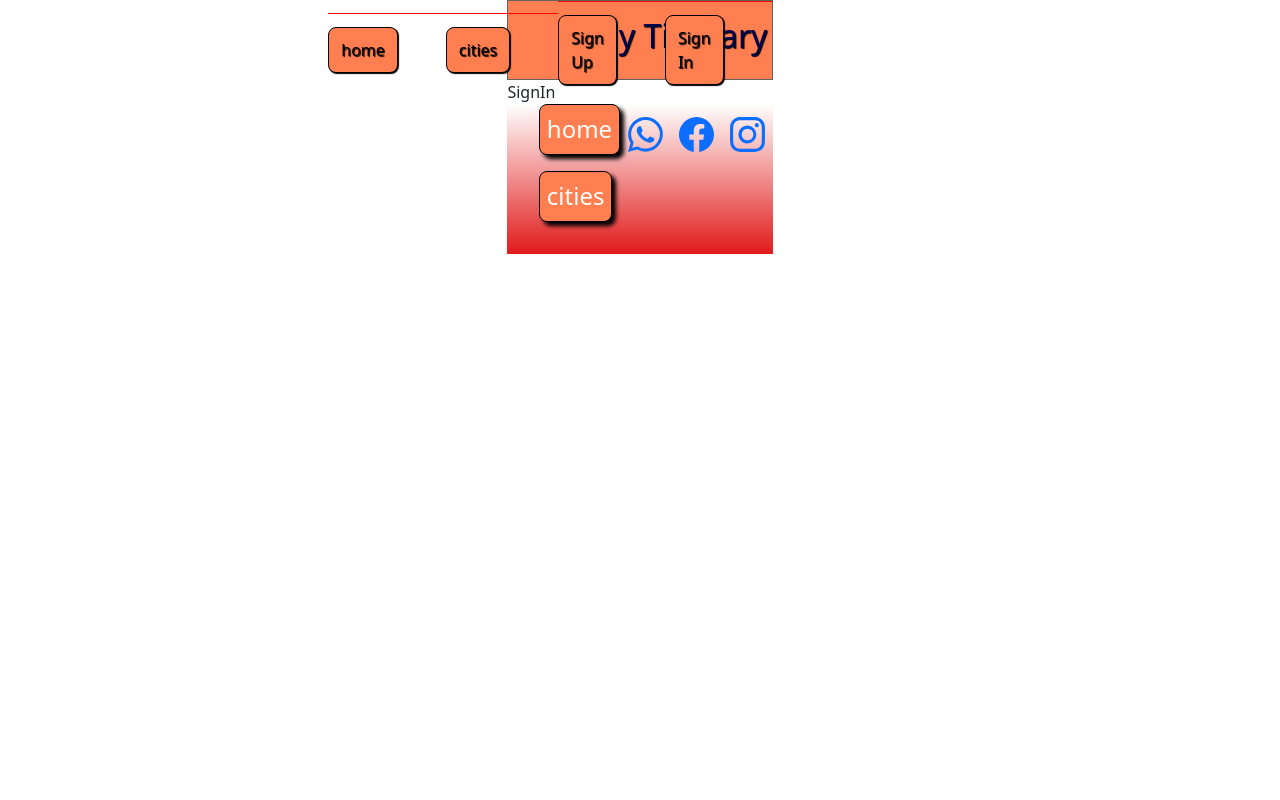
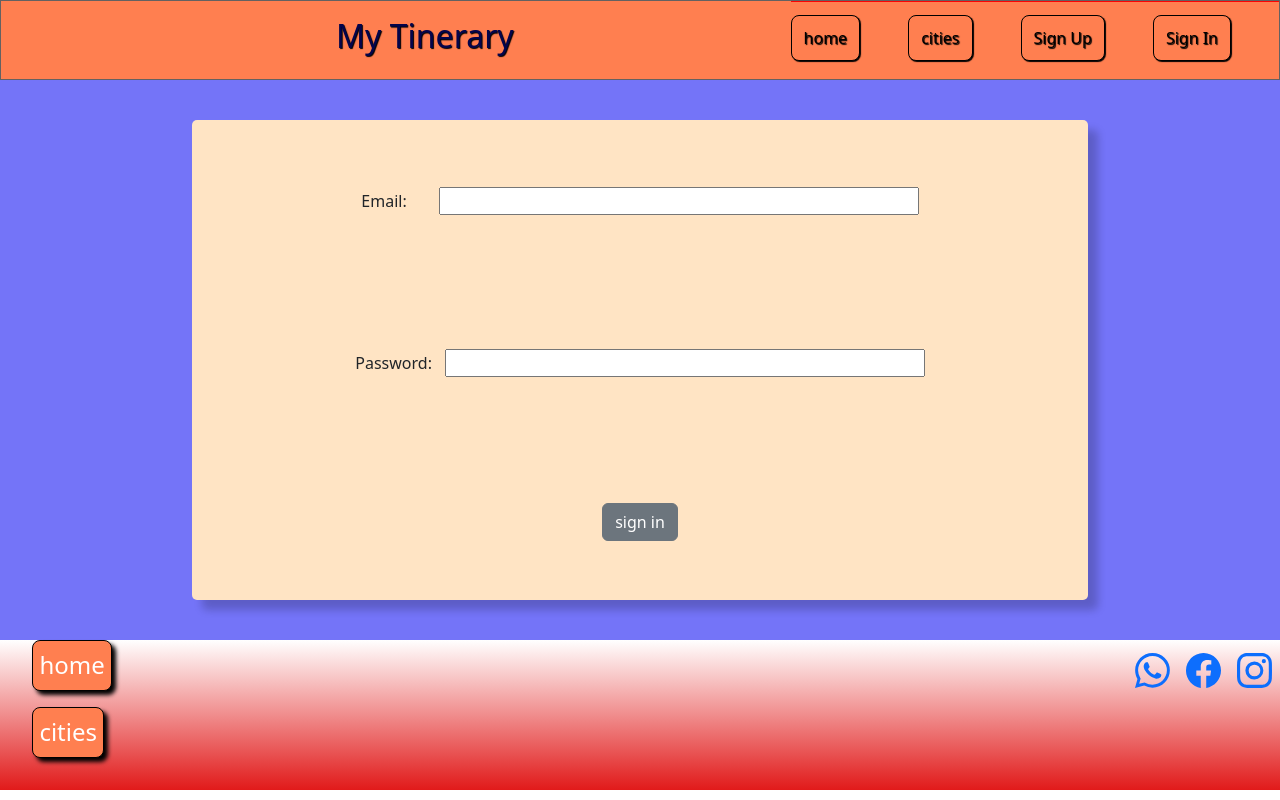
Before and after one commit to marguigle/mytinerary-front, a React (Vite) app: page /signin in a window 1280 px wide. Built offline with nearby package versions, Linux system fonts and the light colour scheme.

Commit message:
se ocultan los botones de loguear al hacer el signin

```diff
--- a/src/components/header/Header.jsx
+++ b/src/components/header/Header.jsx
@@ -1,7 +1,9 @@
+import { useSelector } from "react-redux";
 import "./header.css";
-import { Link as Anchor } from "react-router-dom";
+import { Link } from "react-router-dom";
 
 const Header = () => {
+  const user = useSelector((store) => store.user.user);
   const linkMenu = [
     {
       name: "home",
@@ -34,17 +36,24 @@ const Header = () => {
 
         <ul className="menu">
           <li>
-            <Anchor to={linkMenu[0].to}>{linkMenu[0].name}</Anchor>{" "}
+            <Link to={linkMenu[0].to}>{linkMenu[0].name}</Link>{" "}
           </li>
           <li>
-            <Anchor to={linkMenu[1].to}>{linkMenu[1].name}</Anchor>{" "}
+            <Link to={linkMenu[1].to}>{linkMenu[1].name}</Link>{" "}
           </li>
-          <li>
-            <Anchor to={linkMenu[2].to}>{linkMenu[2].name}</Anchor>{" "}
-          </li>
-          <li>
-            <Anchor to={linkMenu[3].to}>{linkMenu[3].name}</Anchor>{" "}
-          </li>
+
+          {user ? (
+            <button>Log Out</button>
+          ) : (
+            <>
+              <li>
+                <Link to={linkMenu[2].to}>{linkMenu[2].name}</Link>{" "}
+              </li>
+              <li>
+                <Link to={linkMenu[3].to}>{linkMenu[3].name}</Link>{" "}
+              </li>
+            </>
+          )}
         </ul>
       </div>
     </nav>
--- a/src/pages/SignIn.jsx
+++ b/src/pages/SignIn.jsx
@@ -1,5 +1,73 @@
+import "./signUp.css";
+import { useEffect, useRef } from "react";
+/* import axios from "axios"; */
+import { useDispatch } from "react-redux";
+import { signIn } from "../redux/actions/userActions.js";
+import { useNavigate } from "react-router-dom";
 const SignIn = () => {
-  return <div>SignIn</div>;
+  const dispatch = useDispatch();
+  const navegate = useNavigate();
+  const email = useRef(null);
+  const password = useRef(null);
+
+  useEffect(() => {
+    /*  axios("https://restcountries.com/v3.1/all?fields=name").then(({ data }) =>
+      setCountries(data.map((country) => country.name.common))
+    );*/
+  }, []);
+  const handleSubmit = (e) => {
+    e.preventDefault();
+    const aux = [email, password];
+
+    if (aux.some((campo) => !campo.current.value)) {
+      alert("todos los campos deben completarse");
+    } else {
+      const body = {
+        email: email.current.value,
+
+        password: password.current.value,
+      };
+      console.log(body);
+      dispatch(signIn(body)).then((response) => {
+        if (response.payload.success) {
+          alert("Welcome " + response.payload.user.name);
+          navegate("/");
+        }
+      });
+    }
+  };
+
+  return (
+    <div className="form-container">
+      <form className="formulary" onSubmit={handleSubmit}>
+        <label className="m-2">
+          {" "}
+          Email:
+          <input
+            type="email"
+            name="email"
+            className="input"
+            ref={email}
+            required
+          />
+        </label>
+
+        <label className="m-2">
+          {" "}
+          Password:
+          <input
+            type="password"
+            name="password"
+            className="input password"
+            required
+            ref={password}
+          />
+        </label>
+
+        <button className="btn btn-secondary">sign in</button>
+      </form>
+    </div>
+  );
 };
 
 export default SignIn;
--- a/src/redux/actions/userActions.js
+++ b/src/redux/actions/userActions.js
@@ -1,19 +1,3 @@
-/* import { createAsyncThunk } from "@reduxjs/toolkit";
-import axios from "axios";
-export const cargarUsuario = createAsyncThunk("cargar_usuerio", (user) => {
-  return {
-    payload: user,
-  };
-});
-export const signUp = createAsyncThun("create_user", async (body) => {
-  try {
-    const response = await axios.post("localhost:3000/api/auth/signup", body);
-    console.log(response);
-  } catch (error) {
-    console.log(error);
-  }
-});
- */
 import { createAsyncThunk } from "@reduxjs/toolkit";
 import axios from "axios";
 
@@ -41,7 +25,7 @@ export const signIn = createAsyncThunk("login_user", async (body) => {
       "http://localhost:3000/api/auth/signin",
       body
     );
-    localStorage.setItem("token");
+    localStorage.setItem("token", response.data.token);
     return response.data;
   } catch (error) {
     console.error(error);
@@ -51,7 +35,7 @@ export const signInWithToken = createAsyncThunk(
   "login_user_token",
   async () => {
     try {
-      const token = localStorage.getItem("token", response.data.token);
+      const token = localStorage.getItem("token");
       const response = await axios.post(
         "http://localhost:3000/api/auth/signin/token",
         {},
@@ -70,3 +54,8 @@ export const signInWithToken = createAsyncThunk(
     }
   }
 );
+/* export const logout = createAction( "reset", () => {
+  localStorage.removeItem('token')
+  return {
+      payload : null
+  }}) */
```
